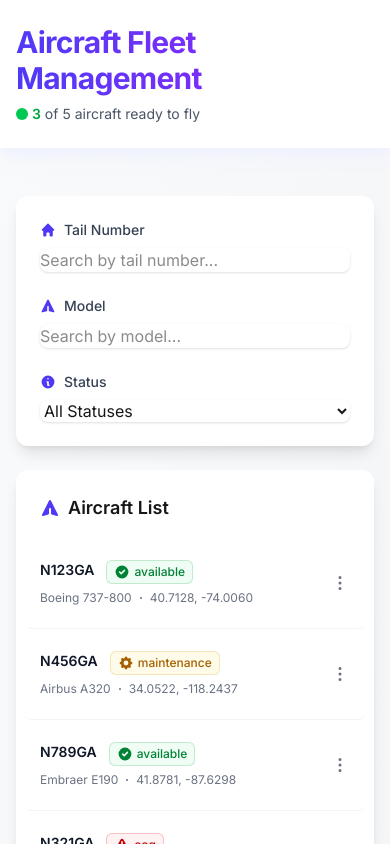
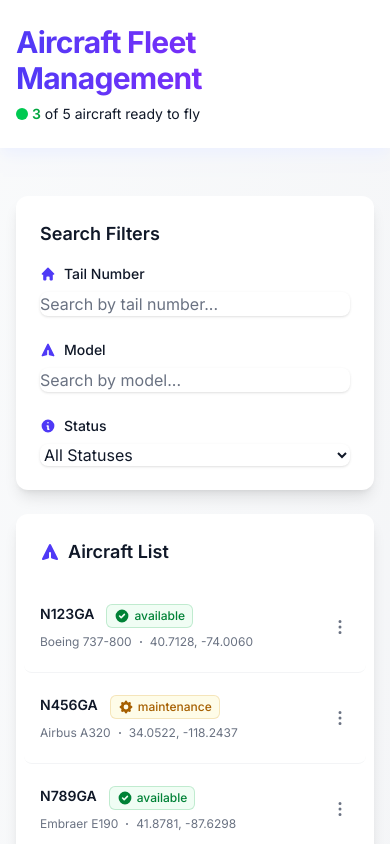
Before and after one commit to Adam-Zarak/gander-takehome, a Next.js app: page / in a window 390 px wide. Shown: the top 844 px of the page. Built offline with nearby package versions, Linux system fonts and the light colour scheme.

Commit message:
feat: add Clear Filters button and improve text readability - Added Clear Filters button, improved text colors, and enhanced filter bar UI

```diff
--- a/src/components/Dashboard.tsx
+++ b/src/components/Dashboard.tsx
@@ -67,7 +67,7 @@ export default function Dashboard() {
                 <span className="animate-ping absolute inline-flex h-full w-full rounded-full bg-green-400 opacity-75"></span>
                 <span className="relative inline-flex rounded-full h-3 w-3 bg-green-500"></span>
               </span>
-              <p className="text-sm text-gray-600">
+              <p className="text-sm text-gray-900">
                 <span className="font-semibold text-green-600">{readyAircraft.length}</span> of {aircraft.length} aircraft ready to fly
               </p>
             </div>
@@ -90,7 +90,7 @@ export default function Dashboard() {
                 transition={{ delay: 0.8 }}
                 className="bg-white shadow-lg rounded-xl p-6 hover:shadow-xl transition-shadow duration-300"
               >
-                <h2 className="text-lg font-semibold mb-4 flex items-center gap-2">
+                <h2 className="text-lg font-semibold mb-4 flex items-center gap-2 text-gray-900">
                   <svg xmlns="http://www.w3.org/2000/svg" className="h-5 w-5 text-indigo-600" viewBox="0 0 20 20" fill="currentColor">
                     <path d="M10.894 2.553a1 1 0 00-1.788 0l-7 14a1 1 0 001.169 1.409l5-1.429A1 1 0 009 15.571V11a1 1 0 112 0v4.571a1 1 0 00.725.962l5 1.428a1 1 0 001.17-1.408l-7-14z" />
                   </svg>
@@ -107,7 +107,7 @@ export default function Dashboard() {
                 transition={{ delay: 1 }}
                 className="bg-white shadow-lg rounded-xl p-6 hover:shadow-xl transition-shadow duration-300"
               >
-                <h2 className="text-lg font-semibold mb-4 flex items-center gap-2">
+                <h2 className="text-lg font-semibold mb-4 flex items-center gap-2 text-gray-900">
                   <svg xmlns="http://www.w3.org/2000/svg" className="h-5 w-5 text-indigo-600" viewBox="0 0 20 20" fill="currentColor">
                     <path fillRule="evenodd" d="M5.05 4.05a7 7 0 119.9 9.9L10 18.9l-4.95-4.95a7 7 0 010-9.9zM10 11a2 2 0 100-4 2 2 0 000 4z" clipRule="evenodd" />
                   </svg>
--- a/src/components/FilterBar.tsx
+++ b/src/components/FilterBar.tsx
@@ -29,15 +29,39 @@ export default function FilterBar({ filters, onFilterChange }: FilterBarProps) {
     });
   };
 
+  const handleClearFilters = () => {
+    onFilterChange({});
+  };
+
+  const hasActiveFilters = Object.values(filters).some(value => value !== undefined && value !== '');
+
   return (
     <motion.div
       initial={{ opacity: 0, y: -20 }}
       animate={{ opacity: 1, y: 0 }}
       className="bg-white p-6 rounded-xl shadow-lg"
     >
+      <div className="flex justify-between items-start mb-4">
+        <h2 className="text-lg font-semibold text-gray-900">Search Filters</h2>
+        {hasActiveFilters && (
+          <motion.button
+            initial={{ opacity: 0, scale: 0.95 }}
+            animate={{ opacity: 1, scale: 1 }}
+            whileHover={{ scale: 1.05 }}
+            whileTap={{ scale: 0.95 }}
+            onClick={handleClearFilters}
+            className="flex items-center gap-1 px-3 py-1 text-sm font-medium text-indigo-600 hover:text-indigo-700 bg-indigo-50 hover:bg-indigo-100 rounded-lg transition-colors duration-200"
+          >
+            <svg xmlns="http://www.w3.org/2000/svg" className="h-4 w-4" viewBox="0 0 20 20" fill="currentColor">
+              <path fillRule="evenodd" d="M4.293 4.293a1 1 0 011.414 0L10 8.586l4.293-4.293a1 1 0 111.414 1.414L11.414 10l4.293 4.293a1 1 0 01-1.414 1.414L10 11.414l-4.293 4.293a1 1 0 01-1.414-1.414L8.586 10 4.293 5.707a1 1 0 010-1.414z" clipRule="evenodd" />
+            </svg>
+            Clear Filters
+          </motion.button>
+        )}
+      </div>
       <div className="grid grid-cols-1 sm:grid-cols-3 gap-6">
         <div>
-          <label htmlFor="tailNumber" className="block text-sm font-medium text-gray-700 mb-2">
+          <label htmlFor="tailNumber" className="block text-sm font-medium text-gray-900 mb-2">
             <div className="flex items-center gap-2">
               <svg xmlns="http://www.w3.org/2000/svg" className="h-4 w-4 text-indigo-600" viewBox="0 0 20 20" fill="currentColor">
                 <path fillRule="evenodd" d="M9.293 2.293a1 1 0 011.414 0l7 7A1 1 0 0117 11h-1v6a1 1 0 01-1 1h-2a1 1 0 01-1-1v-3a1 1 0 00-1-1H9a1 1 0 00-1 1v3a1 1 0 01-1 1H5a1 1 0 01-1-1v-6H3a1 1 0 01-.707-1.707l7-7z" clipRule="evenodd" />
@@ -50,7 +74,7 @@ export default function FilterBar({ filters, onFilterChange }: FilterBarProps) {
             variants={inputVariants}
             type="text"
             id="tailNumber"
-            className="block w-full rounded-lg border-gray-300 shadow-sm focus:border-indigo-500 focus:ring-indigo-500 sm:text-sm transition-all duration-200"
+            className="block w-full rounded-lg border-gray-300 shadow-sm focus:border-indigo-500 focus:ring-indigo-500 sm:text-sm transition-all duration-200 text-gray-900 placeholder-gray-500"
             value={filters.tailNumber || ''}
             onChange={(e) => handleChange('tailNumber', e.target.value)}
             placeholder="Search by tail number..."
@@ -58,7 +82,7 @@ export default function FilterBar({ filters, onFilterChange }: FilterBarProps) {
         </div>
 
         <div>
-          <label htmlFor="model" className="block text-sm font-medium text-gray-700 mb-2">
+          <label htmlFor="model" className="block text-sm font-medium text-gray-900 mb-2">
             <div className="flex items-center gap-2">
               <svg xmlns="http://www.w3.org/2000/svg" className="h-4 w-4 text-indigo-600" viewBox="0 0 20 20" fill="currentColor">
                 <path d="M10.894 2.553a1 1 0 00-1.788 0l-7 14a1 1 0 001.169 1.409l5-1.429A1 1 0 009 15.571V11a1 1 0 112 0v4.571a1 1 0 00.725.962l5 1.428a1 1 0 001.17-1.408l-7-14z" />
@@ -71,7 +95,7 @@ export default function FilterBar({ filters, onFilterChange }: FilterBarProps) {
             variants={inputVariants}
             type="text"
             id="model"
-            className="block w-full rounded-lg border-gray-300 shadow-sm focus:border-indigo-500 focus:ring-indigo-500 sm:text-sm transition-all duration-200"
+            className="block w-full rounded-lg border-gray-300 shadow-sm focus:border-indigo-500 focus:ring-indigo-500 sm:text-sm transition-all duration-200 text-gray-900 placeholder-gray-500"
             value={filters.model || ''}
             onChange={(e) => handleChange('model', e.target.value)}
             placeholder="Search by model..."
@@ -79,7 +103,7 @@ export default function FilterBar({ filters, onFilterChange }: FilterBarProps) {
         </div>
 
         <div>
-          <label htmlFor="status" className="block text-sm font-medium text-gray-700 mb-2">
+          <label htmlFor="status" className="block text-sm font-medium text-gray-900 mb-2">
             <div className="flex items-center gap-2">
               <svg xmlns="http://www.w3.org/2000/svg" className="h-4 w-4 text-indigo-600" viewBox="0 0 20 20" fill="currentColor">
                 <path fillRule="evenodd" d="M18 10a8 8 0 11-16 0 8 8 0 0116 0zm-7-4a1 1 0 11-2 0 1 1 0 012 0zM9 9a1 1 0 000 2v3a1 1 0 001 1h1a1 1 0 100-2v-3a1 1 0 00-1-1H9z" clipRule="evenodd" />
@@ -91,13 +115,13 @@ export default function FilterBar({ filters, onFilterChange }: FilterBarProps) {
             whileFocus="focus"
             variants={inputVariants}
             id="status"
-            className="block w-full rounded-lg border-gray-300 shadow-sm focus:border-indigo-500 focus:ring-indigo-500 sm:text-sm transition-all duration-200"
+            className="block w-full rounded-lg border-gray-300 shadow-sm focus:border-indigo-500 focus:ring-indigo-500 sm:text-sm transition-all duration-200 text-gray-900"
             value={filters.status || ''}
             onChange={(e) => handleChange('status', e.target.value as AircraftStatus)}
           >
-            <option value="">All Statuses</option>
+            <option value="" className="text-gray-900">All Statuses</option>
             {statusOptions.map((status) => (
-              <option key={status} value={status}>
+              <option key={status} value={status} className="text-gray-900">
                 {status.charAt(0).toUpperCase() + status.slice(1)}
               </option>
             ))}
```
